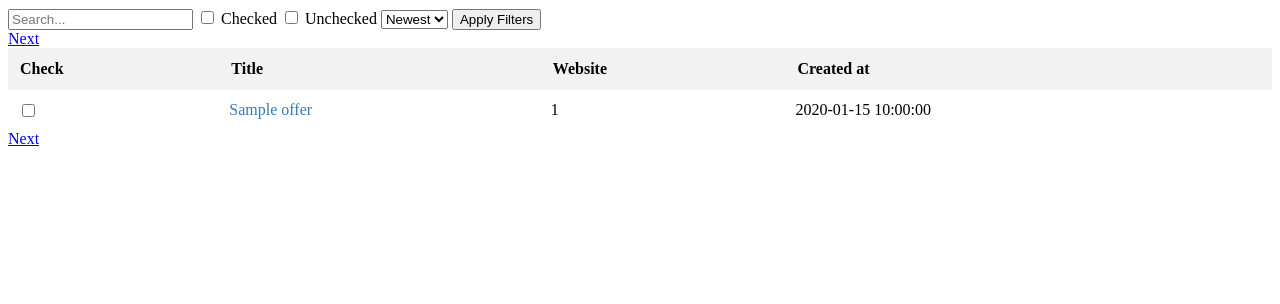
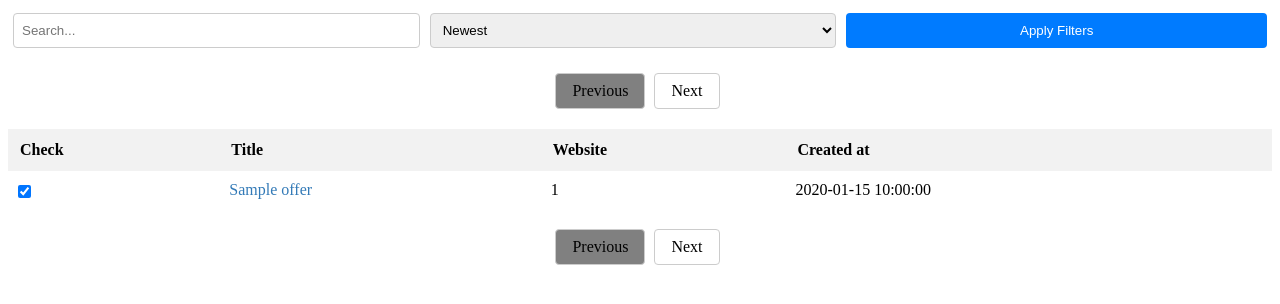
Before and after one commit to DEENUU1/job-scraper, a FastAPI app: template templates/get_all.html in a window 1280 px wide. Shown: the top 304 px of the page. Run offline with FastAPI, Linux system fonts and the light colour scheme; the template is opened without the code that fills it: most values are stand-ins (such as "Sample title", 1, 10 or a date in 2020); parts of the project's set-up code (start-up, migrations or seed data) failed here and were passed over.

Commit message:
feautre: add style for filters

```diff
--- a/server.py
+++ b/server.py
@@ -47,8 +47,6 @@ def get_all(
         page: int = Query(1),
         page_limit: int = Query(50),
         query: Optional[str] = Query(None),
-        checked: Optional[bool] = Query(None),
-        unchecked: Optional[bool] = Query(None),
         sort_by: OfferSortEnum = OfferSortEnum.NEWEST
 ):
 
@@ -58,8 +56,6 @@ def get_all(
         page=page,
         page_limit=page_limit,
         query=query,
-        checked=checked,
-        unchecked=unchecked,
         sort_by=sort_by
     )
 
--- a/service/offer_service.py
+++ b/service/offer_service.py
@@ -24,16 +24,12 @@ class OfferService:
             page: int = 1,
             page_limit: int = 50,
             query: str = None,
-            checked: bool = None,
-            unchecked: bool = None,
             sort_by: OfferSortEnum = OfferSortEnum.NEWEST
     ) -> OfferListOutput:
         return self.repository.get_all(
             page,
             page_limit,
             query,
-            checked,
-            unchecked,
             sort_by
         )
 
--- a/static/get_all.css
+++ b/static/get_all.css
@@ -1,48 +1,142 @@
-/* General Table Style */
 #data {
   width: 100%;
   border-collapse: collapse;
 }
 
-/* Header Row */
 #data thead {
   background-color: #f2f2f2;
 }
 
-/* Header Cells */
 #data th {
   padding: 12px;
   text-align: left;
   font-weight: bold;
 }
 
-/* Body Rows */
 #data tbody tr:nth-child(even) {
   background-color: #f9f9f9;
 }
 
-/* Body Cells */
 #data td {
   padding: 10px;
 }
 
-/* Links inside Cells */
 #data a {
   text-decoration: none;
-  color: #337ab7; /* Change color as per your design */
+  color: #337ab7;
 }
 
-/* Hover Effect on Rows */
 #data tbody tr:hover {
   background-color: #ddd;
 }
 
-/* Checkbox Alignment */
 #data input[type="checkbox"] {
   vertical-align: middle;
 }
 
-/* Table Striped Style */
 .table-striped tbody tr:nth-child(odd) {
-  background-color: #ffffff; /* Change as per your design */
+  background-color: #ffffff;
 }
+
+.pagination {
+  margin-top: 20px;
+  margin-bottom: 20px;
+  text-align: center;
+}
+
+[aria-current="page"] {
+  pointer-events: none;
+  cursor: default;
+  text-decoration: none;
+  color: black;
+  background-color: gray;
+}
+
+.pagination a {
+  display: inline-block;
+  padding: 8px 16px;
+  text-decoration: none;
+  color: #000;
+  border: 1px solid #ccc;
+  margin-right: 5px;
+}
+
+.pagination a:hover {
+  background-color: #f2f2f2;
+}
+
+form {
+    display: flex;
+    flex-wrap: wrap;
+    justify-content: center;
+}
+
+form input[type="text"],
+form select {
+    flex: 1;
+    margin: 5px;
+    padding: 8px;
+    border: 1px solid #ccc;
+    border-radius: 4px;
+}
+
+form label {
+    flex: 1;
+    margin: 5px;
+}
+
+form label input[type="checkbox"] {
+    margin-right: 5px;
+}
+
+button[type="submit"] {
+    flex: 1;
+    margin: 5px;
+    padding: 8px 16px;
+    background-color: #007bff;
+    color: #fff;
+    border: none;
+    border-radius: 4px;
+    cursor: pointer;
+}
+
+button[type="submit"]:hover {
+    background-color: #0056b3;
+}
+
+form label input[type="checkbox"] {
+    vertical-align: middle;
+}
+
+.pagination {
+    margin-top: 20px;
+    margin-bottom: 20px;
+    text-align: center;
+}
+
+.pagination a {
+    display: inline-block;
+    padding: 8px 16px;
+    text-decoration: none;
+    color: #000;
+    border: 1px solid #ccc;
+    margin-right: 5px;
+    border-radius: 4px;
+}
+
+.pagination a:hover {
+    background-color: #f2f2f2;
+}
+
+[aria-current="page"] {
+    pointer-events: none;
+    cursor: default;
+    text-decoration: none;
+    color: black;
+    background-color: gray;
+}
+
+#data input[type="checkbox"] {
+    vertical-align: middle;
+    margin: 0;
+}
--- a/templates/get_all.html
+++ b/templates/get_all.html
@@ -11,8 +11,6 @@
 
     <form method="get" action="/">
         <input type="text" name="query" placeholder="Search...">
-        <label><input type="checkbox" name="checked"> Checked</label>
-        <label><input type="checkbox" name="unchecked"> Unchecked</label>
         <select name="sort_by">
           <option value="newest">Newest</option>
           <option value="oldest">Oldest</option>
@@ -23,9 +21,13 @@
   <div class="pagination">
     {% if offers.prev_page %}
       <a href="?page={{ offers.prev_page }}">Previous</a>
+    {% else %}
+      <a aria-current="page" href="?page={{ offers.prev_page }}">Previous</a>
     {% endif %}
     {% if offers.next_page %}
       <a href="?page={{ offers.next_page }}">Next</a>
+    {% else %}
+      <a aria-current="page" href="?page={{ offers.next_page }}">Next</a>
     {% endif %}
   </div>
 
@@ -41,7 +43,9 @@
     <tbody>
         {% for offer in offers.offers %}
         <tr>
-          <td><input type="checkbox" value="{{offer.check}}" data-id="{{offer.id}}"></td>
+        <td>
+            <input type="checkbox" value="{{offer.check}}" data-id="{{offer.id}}" {% if offer.check %}checked{% endif %}/>
+        </td>
           <td><a href="{{offer.url}}">{{ offer.title }}</a></td>
           <td>{{ offer.page }}</td>
           <td>{{ offer.created_at }}</td>
@@ -53,9 +57,13 @@
   <div class="pagination">
     {% if offers.prev_page %}
       <a href="?page={{ offers.prev_page }}">Previous</a>
+    {% else %}
+      <a aria-current="page" href="?page={{ offers.prev_page }}">Previous</a>
     {% endif %}
     {% if offers.next_page %}
       <a href="?page={{ offers.next_page }}">Next</a>
+    {% else %}
+      <a aria-current="page" href="?page={{ offers.next_page }}">Next</a>
     {% endif %}
   </div>
 
```
Also changed, not shown: repository/offer_repository.py (+0 -8 lines).
